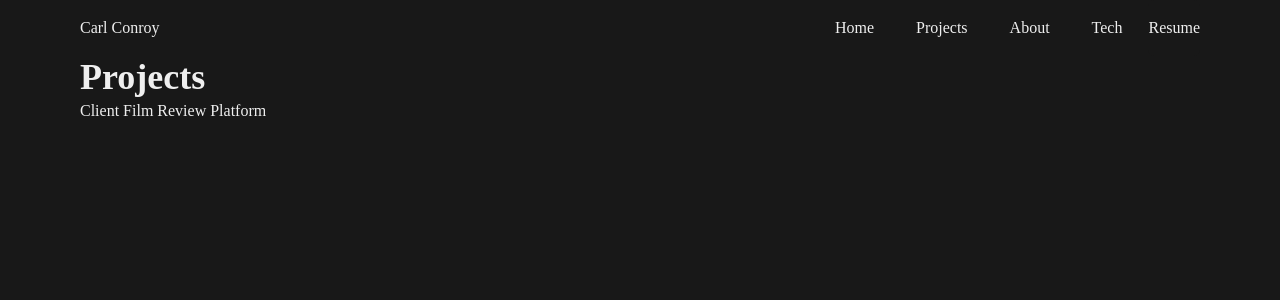
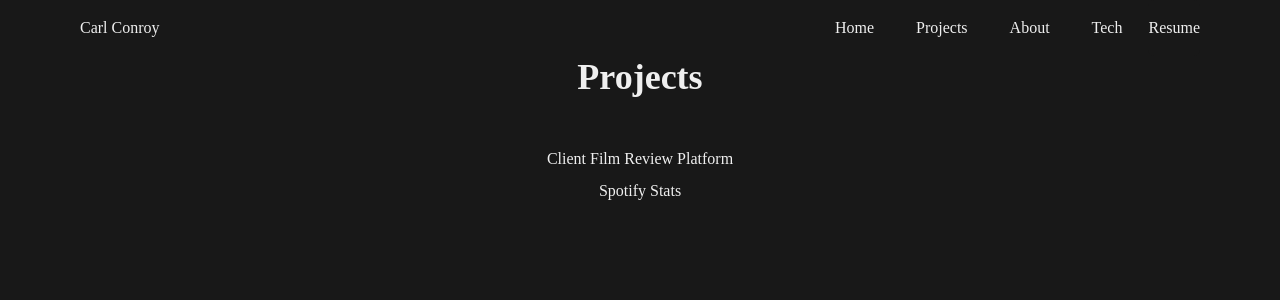
Before and after one commit to CarlinCharge/carlconroyv2, a Next.js app: page /Projects in a window 1280 px wide. Shown: the top 300 px of the page. Built offline with nearby package versions, Linux system fonts and the light colour scheme.

Commit message:
project page update

```diff
--- a/src/pages/Projects.tsx
+++ b/src/pages/Projects.tsx
@@ -1,14 +1,24 @@
-import { Heading, Box, Text, Spacer } from "@chakra-ui/react";
+import { Heading, Box, Text, Center, Flex } from "@chakra-ui/react";
 import { Layout } from "../components/Layout/Layout";
 
-const Projects = ({}) => {
+const Projects = () => {
   return (
     <Layout>
-      <Heading>Projects</Heading>
-      <Spacer />
-      <Box>
-        <Text>Client Film Review Platform</Text>
-      </Box>
+      <Center>
+        <Heading>Projects</Heading>
+      </Center>
+      <Flex justify="center" pt="12" direction="column">
+        <Box>
+          <Center>
+            <Text>Client Film Review Platform</Text>
+          </Center>
+        </Box>
+        <Box pt="2">
+          <Center>
+            <Text>Spotify Stats</Text>
+          </Center>
+        </Box>
+      </Flex>
     </Layout>
   );
 };
```
